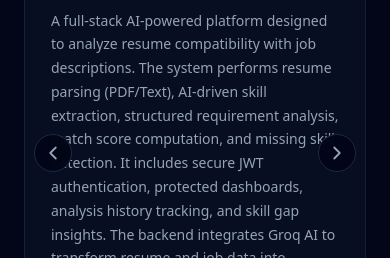
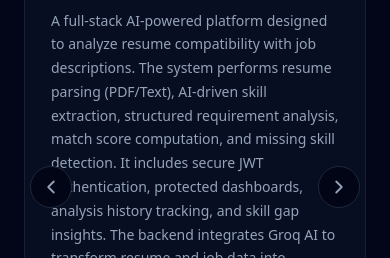
Before and after one commit to Rahinmon2903/Portfolio-latest, a React (Vite) app: page / in a window 390 px wide. Shown: the part 4880-5138 px from the top of the page. Built offline with nearby package versions, Linux system fonts and the light colour scheme.

Commit message:
css upadated2

```diff
--- a/src/index.css
+++ b/src/index.css
@@ -31,32 +31,36 @@
   transform: translateY(-50%) scale(1.15);
 }
 
-/* ✅ MOBILE ARROW FIX (CLEAN + CONSISTENT) */
+/* ✅ MOBILE ARROW FIX (HARD POSITIONING + NO OVERLAP) */
 @media (max-width: 768px) {
 
   .nav-arrow {
-    width: 38px;
-    height: 38px;
+    position: absolute;
+    top: 50%;
+    transform: translateY(-50%);
+
+    width: 42px;
+    height: 42px;
 
     border-radius: 999px;
     border: 1px solid rgb(30 41 59);
 
-    background: rgba(2, 6, 23, 0.96);
+    background: rgba(2, 6, 23, 0.98);
     backdrop-filter: blur(12px);
 
     display: flex;
     align-items: center;
     justify-content: center;
 
-    top: 46%;
+    z-index: 40;              /* ⭐ ensures arrow stays above cards */
   }
 
   .nav-arrow.left {
-    left: 10px;
+    left: 6px;               /* ⭐ keeps arrow fully inside screen */
   }
 
   .nav-arrow.right {
-    right: 10px;
+    right: 6px;
   }
 
   .nav-arrow:hover {
```
